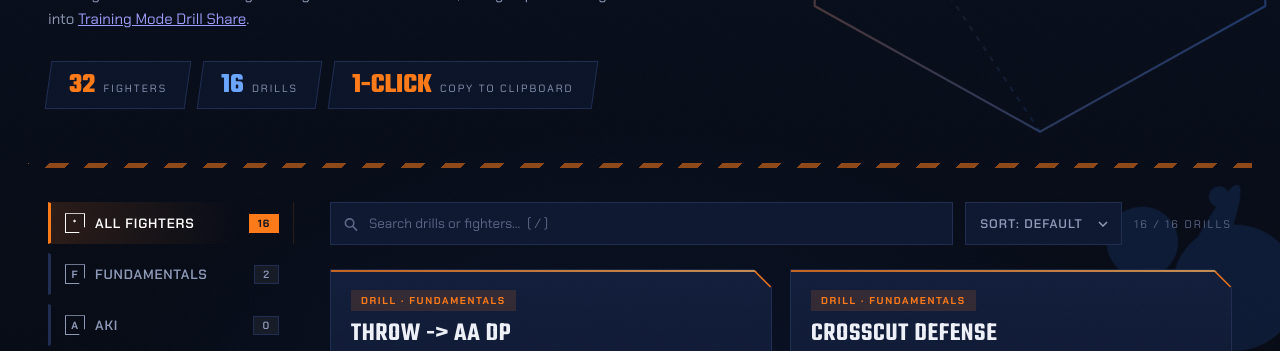
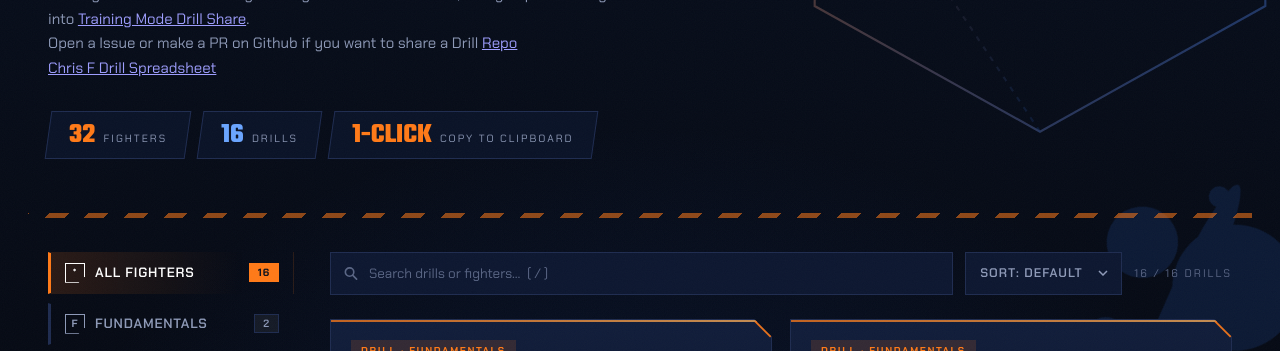
Before and after one commit to Halderim/drillvault, a plain HTML site: page index.html in a window 1280 px wide. Shown: the part 414-765 px from the top of the page. Drawn offline with Linux system fonts and the light colour scheme.

Commit message:
Adding links to repo and Chris F Spreadsheet

```diff
--- a/index.html
+++ b/index.html
@@ -317,7 +317,11 @@ footer{border-top:1px solid var(--line);padding:32px 28px;background:rgba(7,11,2
 
   <div class="hero-kicker">The public drill database — v1.0</div>
   <h1>Pick your<br><span class="fill-fire">fighter.</span> <span class="stroke">Run the drill.</span></h1>
-  <p>A categorized vault of training drills against common tactics, ready to paste straight into <a href="https://www.nexusmods.com/streetfighter6/mods/3966?tab=description">Training Mode Drill Share</a>.</p>
+  <p>A categorized vault of training drills against common tactics, ready to paste straight into <a href="https://www.nexusmods.com/streetfighter6/mods/3966?tab=description">Training Mode Drill Share</a>.<br />
+    Open a Issue or make a PR on Github if you want to share a Drill <a href="https://github.com/Halderim/drillvault">Repo <br /></a>
+    <a href="https://docs.google.com/spreadsheets/d/191m15HGQEYoDv-HnXZ15vWjwQrbPP_fHhBqXe00AcMM/edit?usp=sharing">Chris F Drill Spreadsheet </a>
+
+  </p>
   <div class="hero-stats">
     <div class="stat"><span><b id="stat-cats">0</b><i>Fighters</i></span></div>
     <div class="stat blue"><span><b id="stat-entries">0</b><i>Drills</i></span></div>
```
